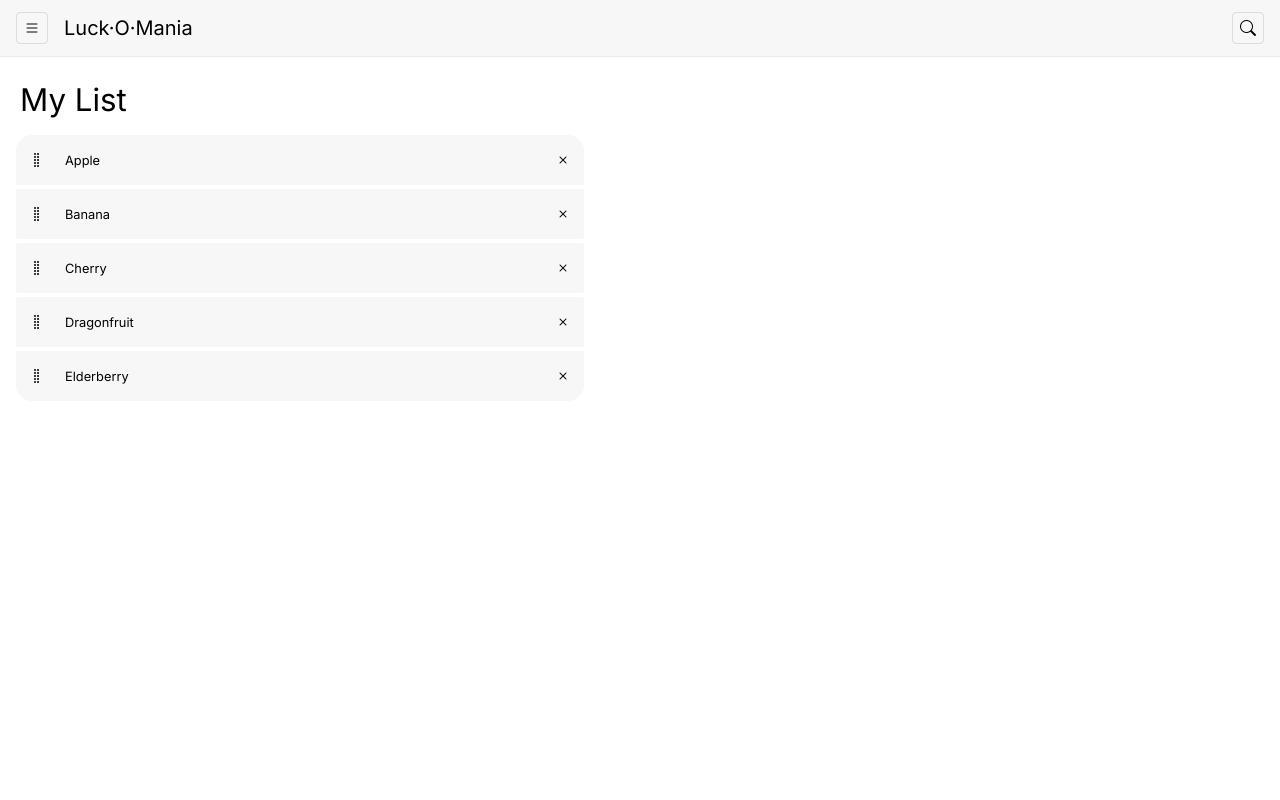
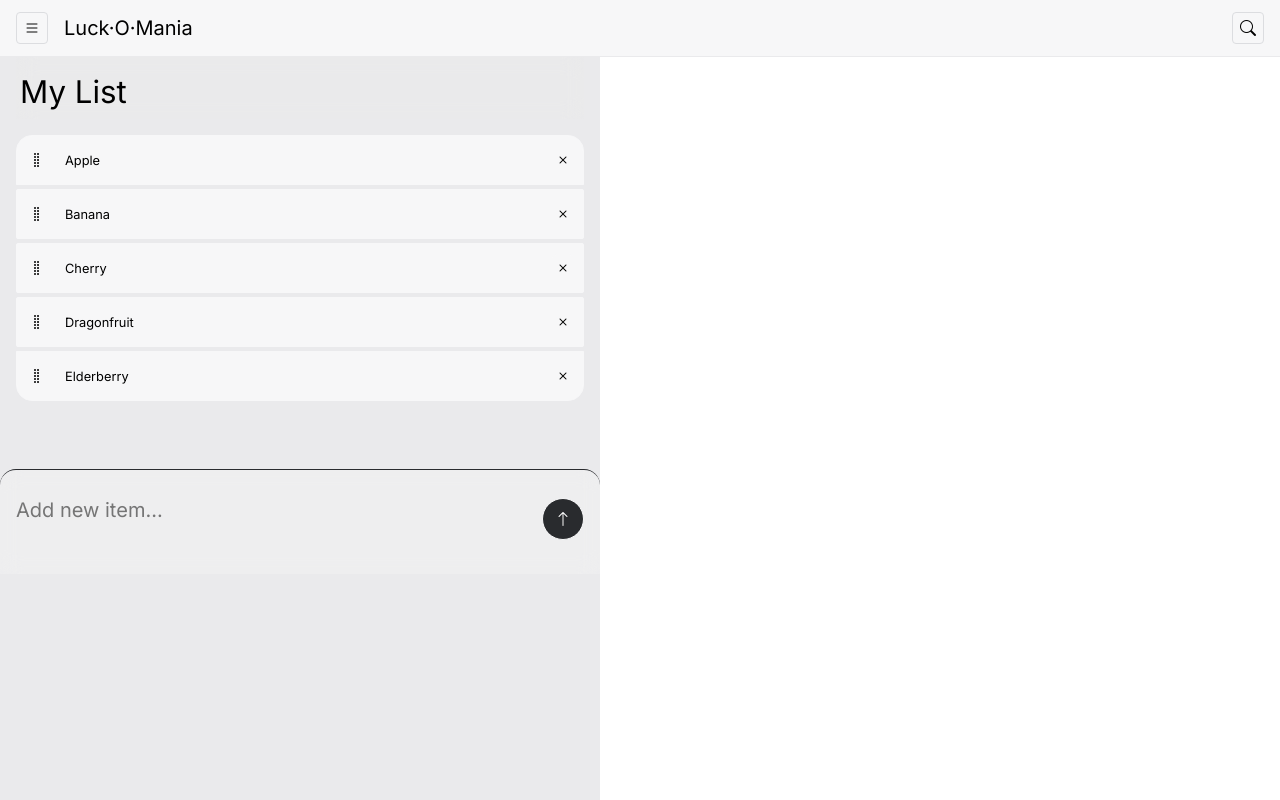
Before and after one commit to vedantmali05/luck-o-mania, a React (Vite) app: page / in a window 1280 px wide. Built offline with nearby package versions, Linux system fonts and the light colour scheme.

Commit message:
Picker List View features added

```diff
--- a/src/App.jsx
+++ b/src/App.jsx
@@ -8,11 +8,11 @@ function App() {
   const [isNavActive, setIsNavActive] = useState(false);
 
   let tempArray = [
-    { id: 1, title: "Apple", isActive: true },
-    { id: 2, title: "Banana", isActive: true },
-    { id: 3, title: "Cherry", isActive: false },
-    { id: 4, title: "Dragonfruit", isActive: true },
-    { id: 5, title: "Elderberry", isActive: false },
+    { title: "Apple", isActive: true },
+    { title: "Banana", isActive: true },
+    { title: "Cherry", isActive: false },
+    { title: "Dragonfruit", isActive: true },
+    { title: "Elderberry", isActive: false },
   ];
 
   return (<>
--- a/src/Header.jsx
+++ b/src/Header.jsx
@@ -1,9 +1,19 @@
+import { useEffect, useRef } from "react";
 import IconButton from "./components/IconButton.jsx";
 
 const Header = ({ setIsNavActive }) => {
+    const headerRef = useRef(null);
+
+    useEffect(() => {
+        if (headerRef.current) {
+            setTimeout(() => {
+                document.body.style.setProperty("--header-height", (headerRef.current?.clientHeight || 0) + 1 + "px");
+            }, 500);
+        }
+    }, [])
 
     return (
-        <header>
+        <header ref={headerRef}>
             <IconButton icon="bi-list" onClick={() => { setIsNavActive(true) }} />
 
             <div>
--- a/src/PickerListView.jsx
+++ b/src/PickerListView.jsx
@@ -1,8 +1,11 @@
-import { useState } from "react";
+import { useState, useRef } from "react";
 import PropTypes from "prop-types";
 import IconButton from "./components/IconButton";
 
-const PickerListView = ({ title = "", listItems = [] }) => {
+const PickerListView = ({ title = "", listItems = [], allowInsertion = true }) => {
+
+    const listTitleRef = useRef(null);
+    const insertItemRef = useRef(null);
 
     const [pickerList, setPickerList] = useState(listItems);
 
@@ -10,23 +13,42 @@ const PickerListView = ({ title = "", listItems = [] }) => {
     let isDragging = false;
     let startY = 0;
     let offsetY = 0;
-    let draggedItemId = null;
 
     // Function to start dragging
     function dragStart(index, liElem, e) {
         isDragging = true;
-        draggedItemId = index;
         startY = e.clientY;
         offsetY = 0;
         liElem.classList.add("dragging");
     }
 
     // Function to end dragging
-    function dragEnd(index, liElem) {
+    function dragEnd(index, liElem, e) {
         isDragging = false;
-        draggedItemId = null;
         liElem.classList.remove("dragging");
         liElem.style.setProperty("--y", 0);
+
+        let updatedList = [...pickerList];
+        // Get the list container and all list items
+        let parent = liElem.parentElement;
+        let listItems = [...parent.children];
+
+        // Find the closest element below the cursor
+        let closest = listItems.reduce((closest, child) => {
+            let box = child.getBoundingClientRect();
+            let offset = Math.abs(e.clientY - box.top - box.height / 2);
+            return offset < closest.offset ? { element: child, offset } : closest;
+        }, { element: null, offset: Number.MAX_VALUE }).element;
+
+        if (!closest) return;
+
+        let newIndex = listItems.indexOf(closest);
+
+        if (newIndex !== index) {
+            let [movedItem] = updatedList.splice(index, 1);
+            updatedList.splice(newIndex, 0, movedItem);
+            setPickerList(updatedList);
+        }
     }
 
     // Function to reorder after dropping
@@ -35,51 +57,97 @@ const PickerListView = ({ title = "", listItems = [] }) => {
 
         offsetY = e.clientY - startY;
         liElem.style.setProperty("--y", offsetY + "px");
+
+    }
+
+    // Function to add new item
+    function insertItem() {
+        if (!insertItemRef.current || !insertItemRef.current.value) return;
+
+        let updatedList = [...pickerList];
+        updatedList.push({
+            title: insertItemRef.current.value.trim(),
+            isActive: true
+        })
+        insertItemRef.current.value = "";
+        setPickerList(updatedList);
     }
 
     // Function to update an item
     function updateItem(index, newTitle) {
-        pickerList.forEach((item) => {
-            if (index == item.id) item.title = newTitle
+        let updatedList = [...pickerList];
+        updatedList.forEach((item, i) => {
+            if (index == i) item.title = newTitle
         })
-        setPickerList(pickerList);
+        setPickerList(p => updatedList);
     }
 
     // Function to delete an item
     function deleteItem(index) {
-        const updatedList = pickerList.filter((item) => item.id !== index)
+        const updatedList = pickerList.filter((item, i) => i !== index)
         setPickerList(updatedList);
     }
 
-
     return (
-        <section className="picker-list-view">
-            <h2 className="fs-700">{title}</h2>
+        <section className="picker-list-view" onScroll={(e) => {
+            if (listTitleRef.current) {
+                listTitleRef.current.classList.toggle("scrolled", e.target.scrollTop > listTitleRef.current.clientHeight)
+            }
+        }}>
+            <h2 ref={listTitleRef}>{title}</h2>
 
             <ul className="picker-list">
                 {
                     pickerList.map((item, index) => (
-                        <li key={item.id}>
+                        <li key={index}>
                             <IconButton
                                 icon="bi-grip-vertical"
                                 className="drag-btn"
-                                onMouseDown={(e) => dragStart(item.id, e.target.closest("li"), e)}
-                                onMouseUp={(e) => dragEnd(item.id, e.target.closest("li"), e)}
-                                onMouseLeave={(e) => dragEnd(item.id, e.target.closest("li"), e)}
-                                onMouseMove={(e) => dragDrop(item.id, e.target.closest("li"), e)}
+                                onMouseDown={(e) => dragStart(index, e.target.closest("li"), e)}
+                                onMouseUp={(e) => dragEnd(index, e.target.closest("li"), e)}
+                                onMouseMove={(e) => dragDrop(index, e.target.closest("li"), e)}
+                                disabled={pickerList.length <= 1}
                             />
                             <div
-                                title={item.title}
+                                title={item.title} // This isn't being updated on updateItem
                                 contentEditable
                                 suppressContentEditableWarning={true}
-                                onInput={(e) => { updateItem(item.id, e.target.innerText) }}>
+                                onBlur={(e) => { updateItem(index, e.target.innerText) }}
+                            >
                                 {item.title}
                             </div>
-                            <IconButton icon="bi-x" onClick={() => { deleteItem(item.id) }} />
+                            <IconButton
+                                icon="bi-x"
+                                onClick={() => { deleteItem(index) }}
+                                disabled={pickerList.length <= 1}
+                            />
                         </li>
                     ))
                 }
             </ul>
+
+            {
+                allowInsertion &&
+                <div className="item-insertion-box">
+                    <textarea
+                        name="item_insertion"
+                        id="item_insertion"
+                        autoFocus={true}
+                        placeholder="Add new item..."
+                        onKeyDown={(e) => {
+                            if (e.key == "Enter") {
+                                e.preventDefault();
+                                insertItem()
+                            }
+                        }}
+                        ref={insertItemRef}
+                    ></textarea>
+                    <IconButton
+                        icon="bi-arrow-up"
+                        className="insert-btn"
+                        onClick={insertItem} />
+                </div>
+            }
         </section>
     )
 }
@@ -87,7 +155,8 @@ const PickerListView = ({ title = "", listItems = [] }) => {
 
 PickerListView.propTypes = {
     title: PropTypes.string.isRequired,
-    listItems: PropTypes.array
+    listItems: PropTypes.array,
+    allowInsertion: PropTypes.bool
 }
 
 
--- a/src/style/picker-lists.css
+++ b/src/style/picker-lists.css
@@ -1,15 +1,27 @@
 .picker-list-view {
-  padding: 2.4rem 1.6rem;
+  padding: 0 1.6rem 2.4rem 1.6rem;
   max-width: 60rem;
+  height: calc(100vh - var(--header-height));
+  overflow-y: auto;
+  position: relative;
+  background-color: hsl(var(--clr-neutral-150));
 }
 
 .picker-list-view h2 {
   margin-bottom: 1.6rem;
   padding-left: 0.4rem;
+  transition: 0.1s;
+  font-size: var(--fs-700);
+}
+
+.picker-list-view h2.scrolled {
+  font-size: var(--fs-500);
 }
 
 .picker-list {
   position: relative;
+  overflow: hidden;
+  padding-bottom: 6.4rem;
 }
 
 .picker-list li .drag-btn {
@@ -37,7 +49,7 @@
 }
 
 .picker-list li:has(.drag-btn:hover) {
-  background-color: hsl(var(--clr-neutral-150));
+  background-color: hsl(var(--clr-white));
 }
 
 .picker-list li button.icon:has(.bi-x) {
@@ -54,12 +66,14 @@
   font-size: var(--fs-300);
   border-radius: 0.2rem;
   background-color: hsl(var(--clr-neutral-100));
-  border: 1px solid transparent;
+  border: 1.5px solid hsl(var(--clr-neutral-100));
   cursor: text;
 }
 
-.picker-list li:has(div:hover) {
-  border-color: hsl(var(--clr-neutral-200));
+.picker-list li:has(div:hover),
+.picker-list li:hover {
+  border-color: hsl(var(--clr-neutral-400));
+  background-color: hsl(var(--clr-white));
 }
 
 .picker-list li:first-of-type {
@@ -70,14 +84,13 @@
   border-radius: 0 0 1.6rem 1.6rem;
 }
 
+.picker-list li:only-of-type {
+  border-radius: 1.6rem;
+}
+
 .picker-list li div {
   flex: 1;
-  display: -webkit-box;
-  line-clamp: 3;
-  -webkit-line-clamp: 3;
-  -webkit-box-orient: vertical;
-  overflow: hidden;
-  text-overflow: ellipsis;
+  word-wrap: break-word;
 }
 
 .picker-list li div:focus {
@@ -86,18 +99,71 @@
 }
 
 .picker-list li:has(div:focus) {
-  border: 1px solid hsl(var(--clr-neutral-500));
+  border-color: hsl(var(--clr-neutral-600));
 }
 
 .picker-list:has(li.dragging) li {
   scale: 0.9;
+  user-select: none;
 }
 
 .picker-list:has(li.dragging) li.dragging {
-  scale: 1.02;
+  scale: 1;
   position: relative;
   top: var(--y);
   transition: 0s;
   z-index: 10;
   border-radius: 0.2rem;
 }
+
+.picker-list-view h2 {
+  position: sticky;
+  top: 0;
+  left: 0;
+  z-index: 10;
+  background-color: hsla(var(--clr-neutral-150), 0.2);
+  backdrop-filter: blur(10px);
+  padding-top: 1.6rem;
+  padding-bottom: 0.8rem;
+}
+
+.picker-list-view .item-insertion-box {
+  position: sticky;
+  left: -1.6rem;
+  margin-left: -1.6rem;
+  bottom: -2.4rem;
+  margin-bottom: -2.4rem;
+  border-radius: 1.6rem 1.6rem 0 0;
+  margin-right: -1.6rem;
+  width: calc(100% + 3.2rem);
+  border-top: 1px solid hsla(var(--clr-neutral-900));
+  background-color: hsla(var(--clr-white), 0.2);
+  backdrop-filter: blur(10px);
+  padding: 2.8rem 1.6rem;
+  display: flex;
+  align-items: center;
+  justify-content: space-between;
+  gap: 1.6rem;
+}
+
+.picker-list-view .item-insertion-box textarea {
+  flex: 1;
+  border: none;
+  resize: none;
+  font-size: var(--fs-500);
+  background-color: transparent;
+}
+
+.picker-list-view .item-insertion-box textarea:focus {
+  border: none;
+  outline: none;
+}
+
+.picker-list-view .item-insertion-box .insert-btn {
+  margin-bottom: auto;
+  background-color: hsl(var(--clr-neutral-900));
+  border-radius: 50%;
+  color: hsl(var(--clr-white)) !important;
+  width: 4.2rem;
+  min-width: 4.2rem;
+}
--- a/src/style/reset.css
+++ b/src/style/reset.css
@@ -84,6 +84,10 @@ html {
   font-size: 62.5%;
 }
 
+body {
+  overflow-x: hidden;
+}
+
 h1,
 h2,
 h3,
@@ -153,14 +157,23 @@ a {
   BUTTON ELEMENTS
   ///////////////////////// */
 
+button:disabled,
+button:disabled * {
+  color: hsl(var(--clr-neutral-300)) !important;
+  pointer-events: none;
+}
+
 button.icon {
   border: 1.5px solid hsl(var(--clr-neutral-100));
-
   border-radius: 0.4rem;
   width: 3.2rem;
   aspect-ratio: 1;
   min-width: 3.2rem;
   overflow: hidden;
+}
+
+button.icon i {
+  color:  inherit;
 }
 
 button.icon:hover {
```
Also changed, not shown: src/utils/utils.jsx (added, +18 -0 lines).
